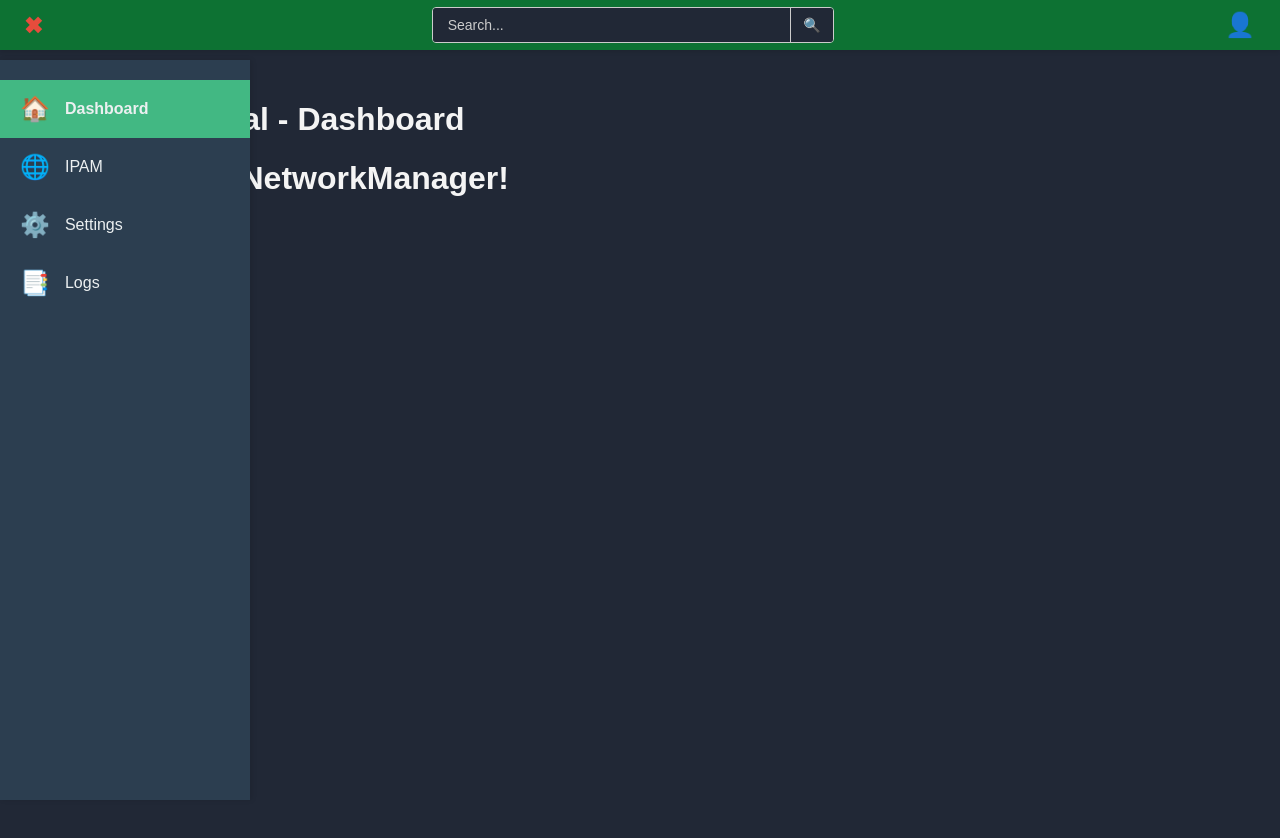
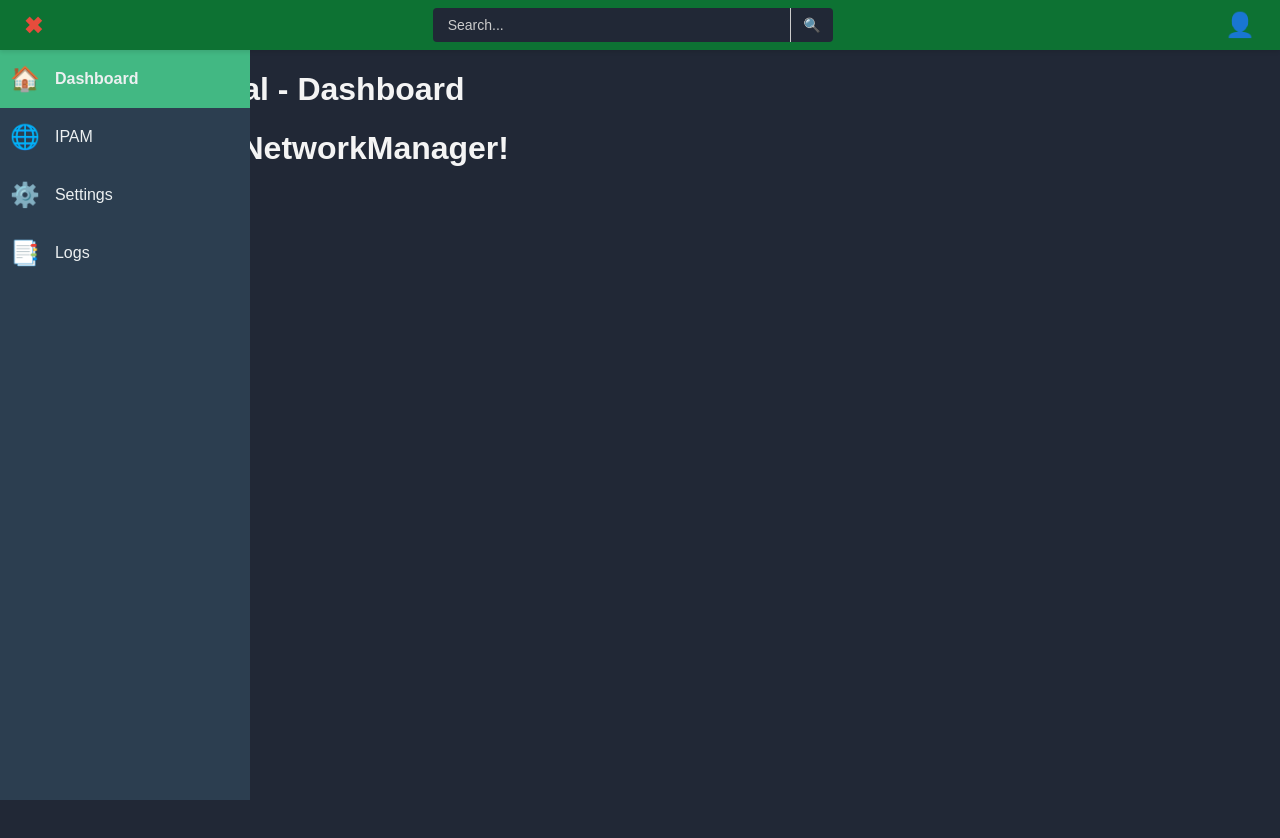
Before and after one commit to GabrielS-Goncalves/NetworkManager, a Vue app in the folder Frontend/: page / in a window 1280 px wide. Shown: the top 838 px of the page. Built offline with nearby package versions, Linux system fonts and the light colour scheme.

Commit message:
Putting the finishing touches - Part-02

```diff
--- a/Frontend/src/App.vue
+++ b/Frontend/src/App.vue
@@ -40,7 +40,7 @@
     color: #f4f4f4;
   }
   .Main-content {
-    padding-top: 80px;
+    padding-top: 50px;
     padding-left: 20px;
     transition: margin-left 0.3s ease;
     min-height: 100vh;
--- a/Frontend/src/components/CentralNavbar.vue
+++ b/Frontend/src/components/CentralNavbar.vue
@@ -92,6 +92,9 @@
     width: 100%;
     border-radius: 4px;
     overflow: hidden;
+}
+
+.Search-Wrapper:hover {
     border: 1px solid #ccc;
 }
 
--- a/Frontend/src/components/CentralSidebar.vue
+++ b/Frontend/src/components/CentralSidebar.vue
@@ -29,13 +29,14 @@
 <style scoped>
     .Sidebar {
         position: fixed;
-        top: 60px;
-        height: calc(100% - 60px);
-        width: 70px;
+        left: 0;
+        top: 50px;
+        height: calc(100% - 50px);
+        width: 55px;
         background-color: #2c3e50;
-        box-shadow: 2px 0 5px rgba(0, 0, 0, 0.1);
+        color: #ecf0f1;
         overflow-x: hidden;
-        transition: width 0.3s ease;
+        transition: width 0.3s ease, left 0.3s ease;
         z-index: 999;
     }
 
@@ -46,13 +47,13 @@
     .Menu-list {
         list-style: none;
         padding: 0;
-        margin-top: 20px;
+        margin-top: 0px;
     }
 
     .Menu-item {
         display: flex;
         align-items: center;
-        padding: 15px 20px;
+        padding: 15px 10px;
         text-decoration: none;
         color: #ecf0f1;
         white-space: nowrap;
```
